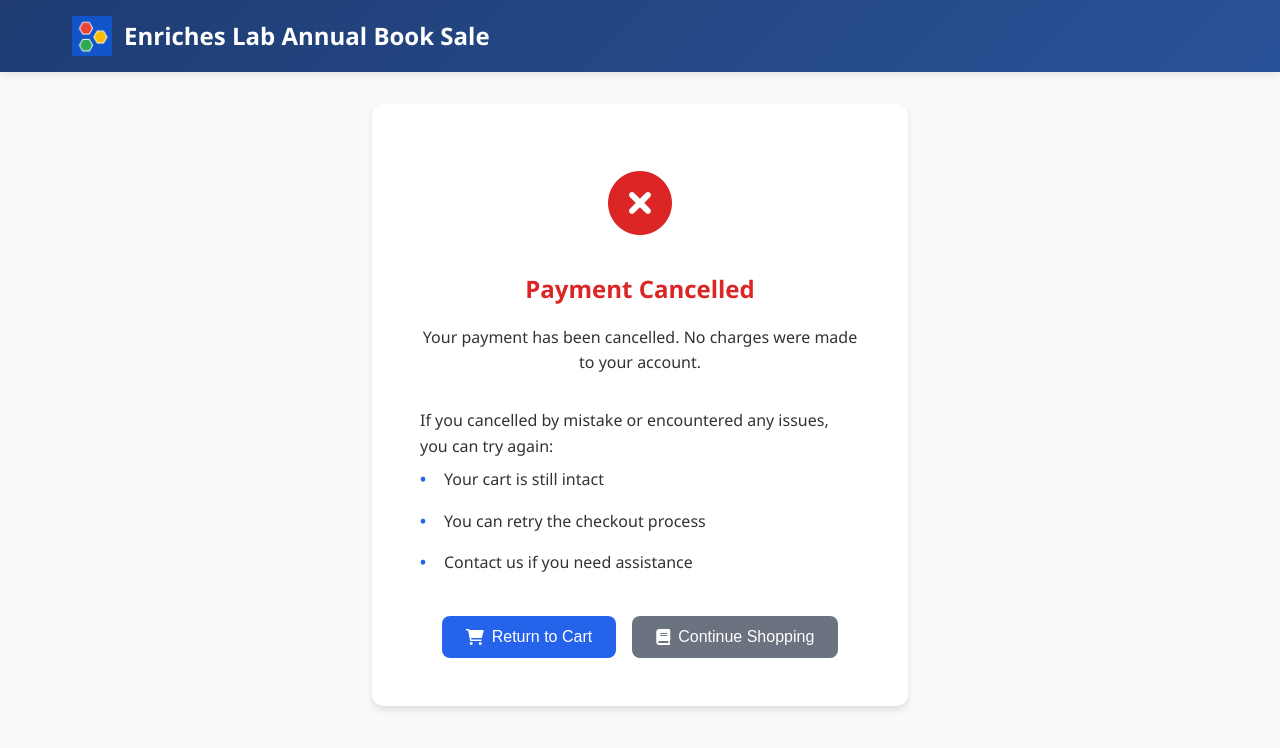
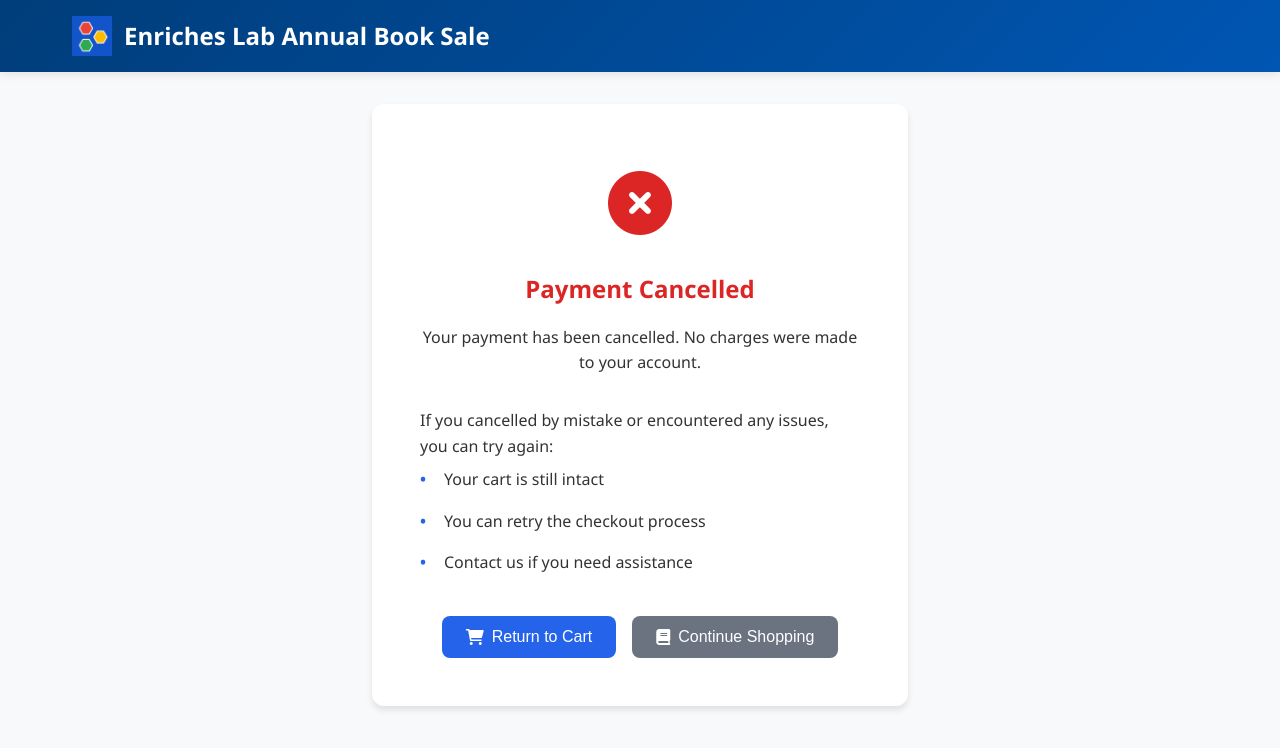
Before and after one commit to chloe-el/enriches-lab-book-sale, a website: page cancel.html in a window 1280 px wide. Drawn offline with Linux system fonts and the light colour scheme.

Commit message:
🎨 Update header color to match Enriches Lab branding
- Change header background to professional blue gradient
- Use #003d7a to #0056b3 for educational branding
- Maintains white text for good contrast
- Matches Enriches Lab logo color scheme

```diff
--- a/styles.css
+++ b/styles.css
@@ -31,11 +31,11 @@ body {
 }
 
 .header {
-    background: linear-gradient(135deg, #1e3c72 0%, #2a5298 100%);
+    background: linear-gradient(135deg, #003d7a 0%, #0056b3 100%);
     box-shadow: 0 2px 10px rgba(0,0,0,0.1);
     position: sticky;
     top: 0;
-    z-index: 100;
+    z-index: 1000;
 }
 
 .nav-logo h1 {
```
Also changed, not shown: index.html (+1 -1 lines).
